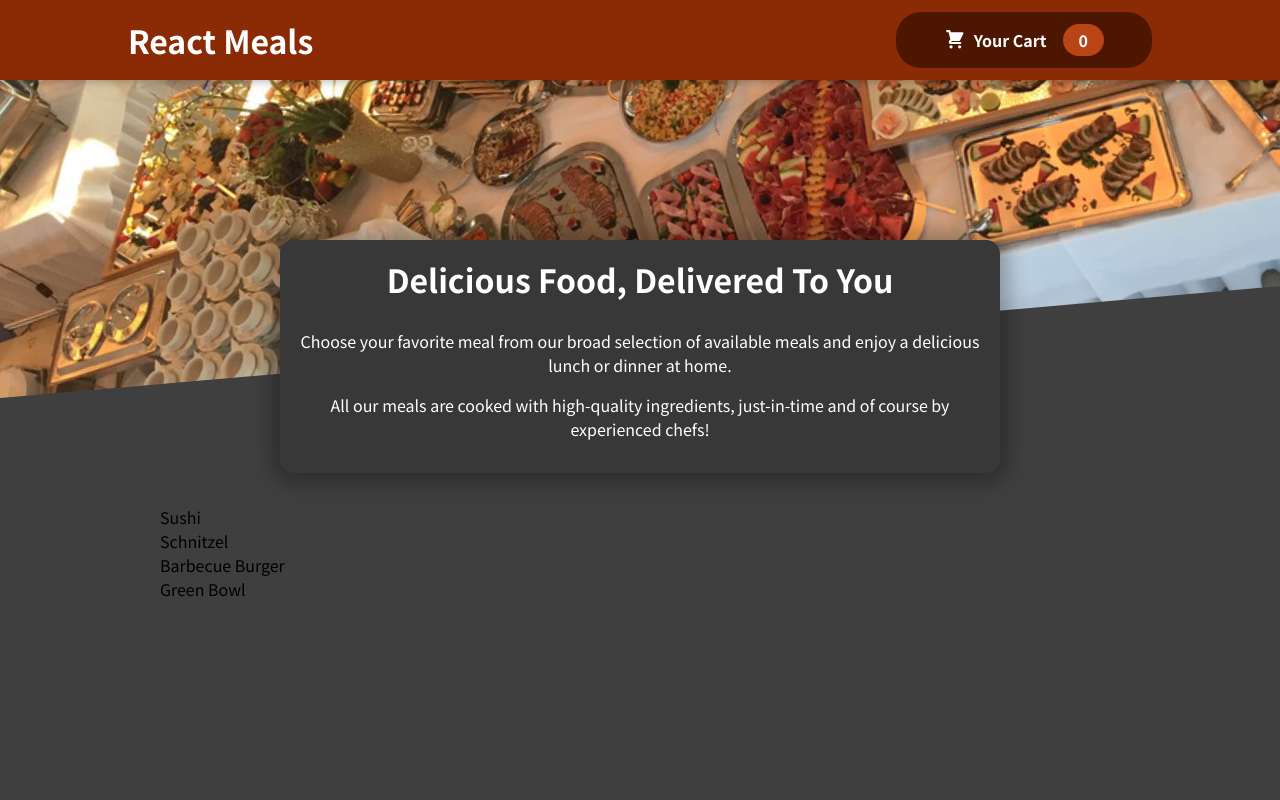
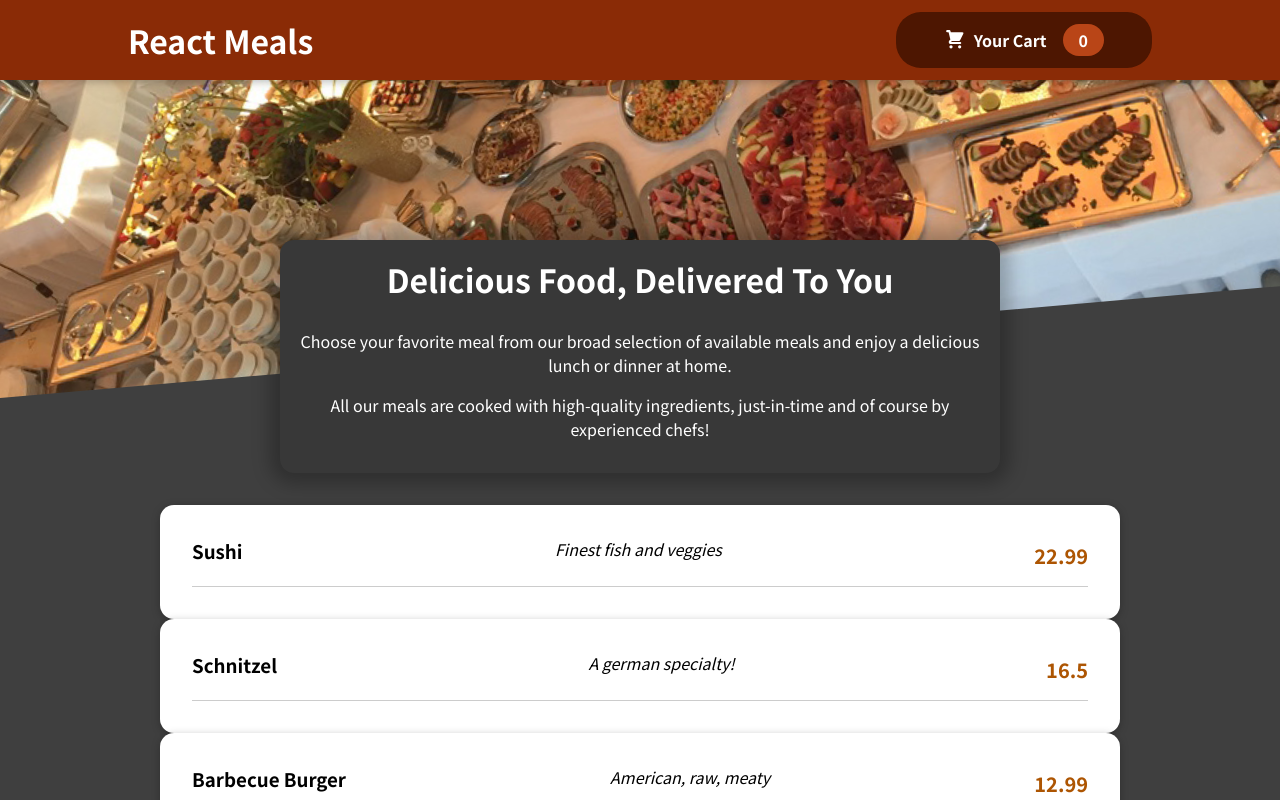
Before and after one commit to vipulkumarcu/React_Restaurant_App, a JavaScript app: page / in a window 1280 px wide. Shown: the top 800 px of the page. Built offline with nearby package versions, Linux system fonts and the light colour scheme.

Commit message:
sharpener - mealitem added

```diff
--- a/src/Components/Meals/AvailableMeals.js
+++ b/src/Components/Meals/AvailableMeals.js
@@ -1,4 +1,6 @@
 import classes from "./AvailableMeals.module.css";
+import MealItem from "./MealItems/MealItem";
+import Card from "../UI/Card"
 
 const DUMMY_MEALS = [
   {
@@ -33,7 +35,12 @@
     <div className = { classes[ "meals" ] }>
 
       <ul>
-        { DUMMY_MEALS.map ( ( meal ) => ( <li> { meal.name } </li> ) ) }
+        { DUMMY_MEALS.map ( ( meal ) => (
+          <li key = { meal.id }>
+            <Card>
+              <MealItem name = { meal.name } description = { meal.description } price = { meal.price } />
+            </Card>
+          </li> ) ) }
       </ul>
 
     </div>
--- /dev/null
+++ b/src/Components/Meals/MealItems/MealItem.js
@@ -0,0 +1,14 @@
+import classes from "./MealItem.module.css";
+
+function MealItem ( { name, description, price } )
+{
+  return (
+    <div className = { classes[ "meal" ] }>
+      <h3> { name } </h3>
+      <div className = { classes[ "description" ] }>  { description } </div>
+      <div className = { classes[ "price" ] }> { price } </div>
+    </div>
+  )
+}
+
+export default MealItem;
--- /dev/null
+++ b/src/Components/Meals/MealItems/MealItem.module.css
@@ -0,0 +1,26 @@
+.meal
+{
+  display: flex;
+  justify-content: space-between;
+  margin: 1rem;
+  padding-bottom: 1rem;
+  border-bottom: 1px solid #ccc;
+}
+
+.meal h3
+{
+  margin: 0 0 0.25rem 0;
+}
+
+.description
+{
+  font-style: italic;
+}
+
+.price
+{
+  margin-top: 0.25rem;
+  font-weight: bold;
+  color: #ad5502;
+  font-size: 1.25rem;
+}
--- /dev/null
+++ b/src/Components/UI/Card.js
@@ -0,0 +1,12 @@
+import classes from "./Card.module.css"
+
+function Card ( props )
+{
+  return (
+    <div className = { classes[ "card" ] }>
+      { props.children }
+    </div>
+  )
+}
+
+export default Card;
--- /dev/null
+++ b/src/Components/UI/Card.module.css
@@ -0,0 +1,7 @@
+.card
+{
+  padding: 1rem;
+  box-shadow: 0 2px 8px rgba(0, 0, 0, 0.25);
+  border-radius: 14px;
+  background-color: white;
+}
```
